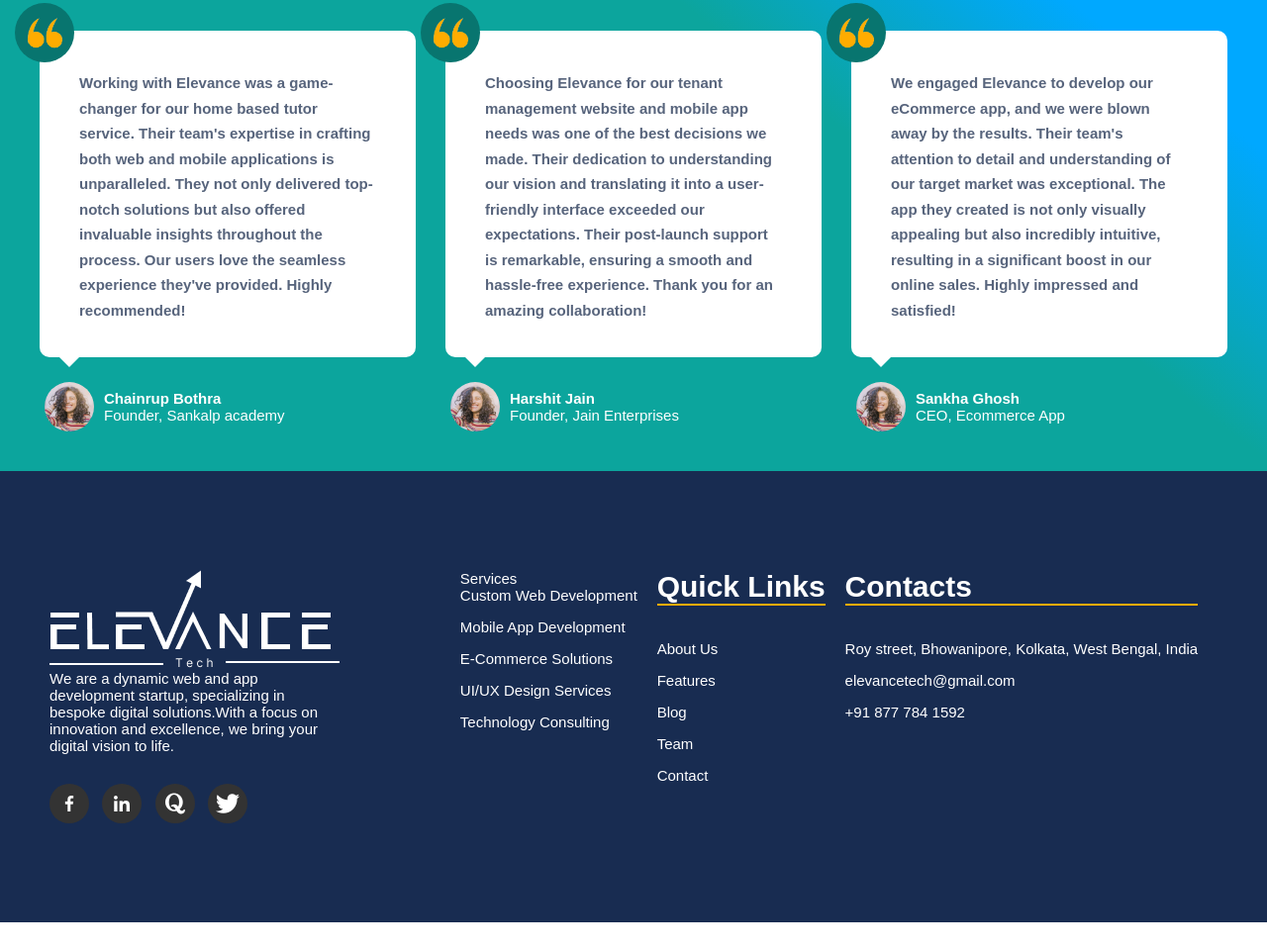
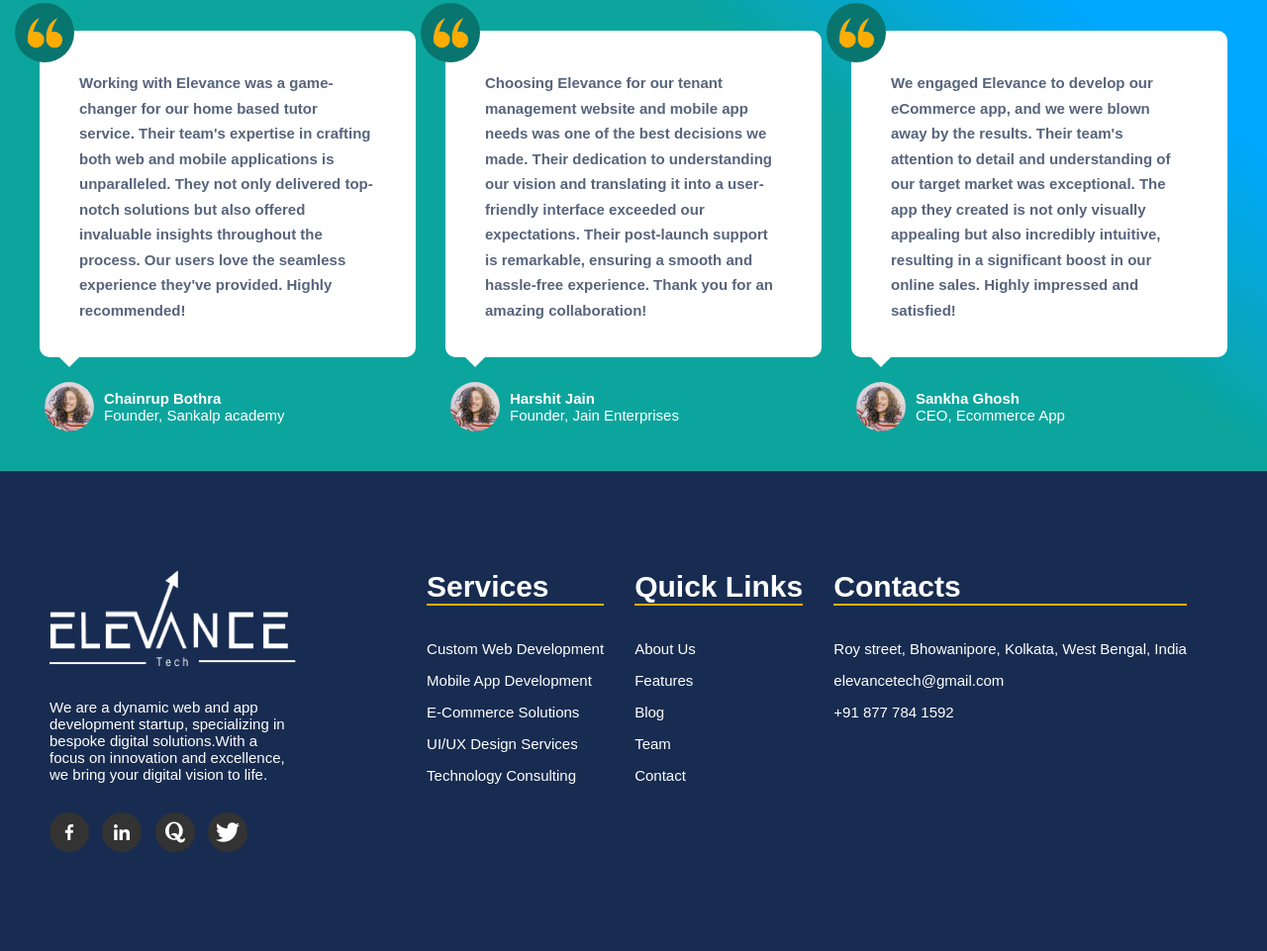
Before and after one commit to Godlearningtocode/elevanceTechReplica, a plain HTML site: page index.html in a window 1280 px wide. Shown: the part 2808-3769 px from the top of the page at 99% size. Before the commit the page ends 3740 px from the top, so only its background shows below. Drawn offline with Linux system fonts and the light colour scheme.

Commit message:
completed html and css for homepage. js remaining, debugging remaining

```diff
--- a/index.html
+++ b/index.html
@@ -208,7 +208,7 @@
         </div>
         <div class="footer">
             <div class="leftContent">
-                <img src="logo_real.png" alt="Elevance Logo">
+                <img src="logo_real.png" class="logo" alt="Elevance Logo">
                 <div class="description">We are a dynamic web and app development startup, specializing in bespoke digital solutions.With a focus on innovation and excellence, we bring your digital vision to life.</div>
                 <div class="socialLinks">
                     <div class="socialButton">
@@ -226,7 +226,7 @@
                 </div>
             </div>
             <div class="rightContent">
-                <div class="serviceLinkssection">
+                <div class="serviceLinksSection">
                     <div class="header">Services</div>
                     <div class="serviceLinks">
                         <div>Custom Web Development</div>
```
